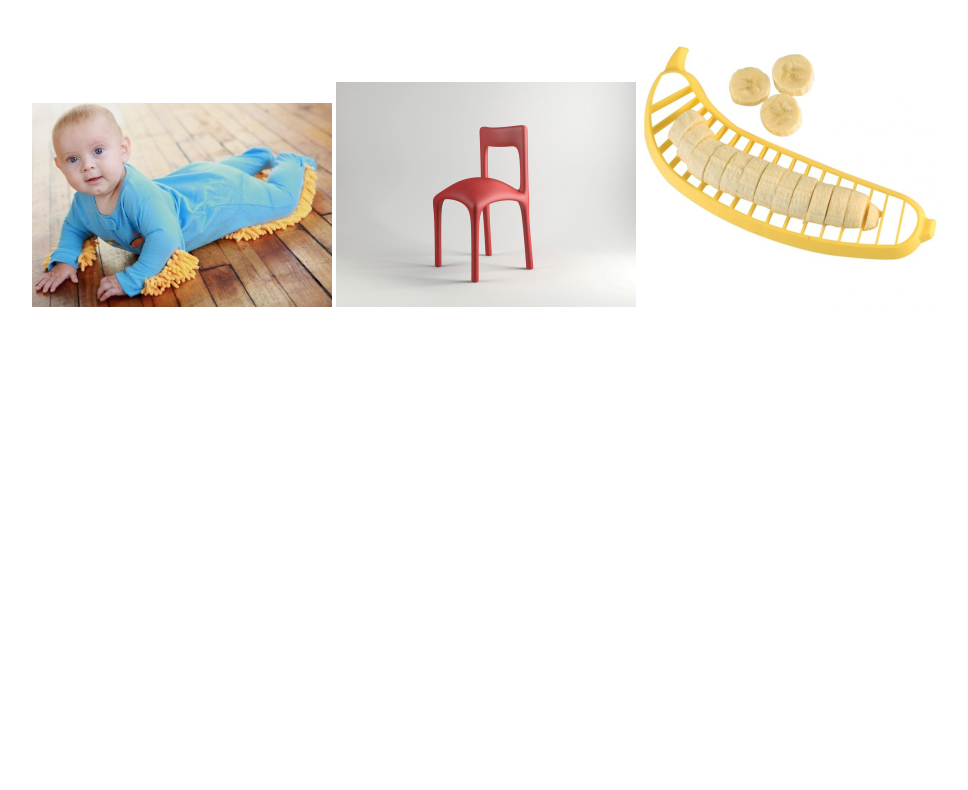
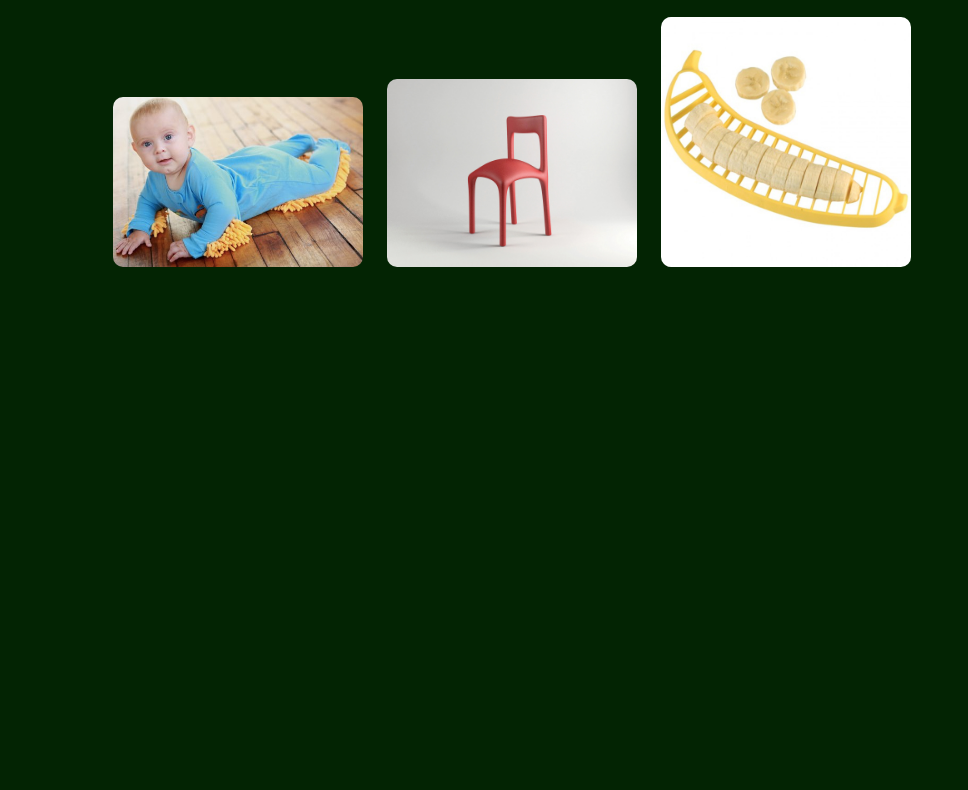
Before and after one commit to Ritzoosk/busmall, a plain HTML site: page index.html in a window 1280 px wide. Shown: the part 73-863 px from the top of the page, without its empty margins (96-1064 px from the left). Drawn offline with nearby package versions, Linux system fonts and the light colour scheme.

Commit message:
final tweaks and css

```diff
--- a/style.css
+++ b/style.css
@@ -2,9 +2,18 @@
 body{
   margin-left: 10%;
   margin-right: 10%;
+  background-color: rgb(3, 36, 3) ;
+
 }
+
+#img-container{
+  width: 960px;
+  text-align: center;
+
+}
+
 #img-container img{
-width: 300px;
+width: 250px;
 
 }
 button{
@@ -13,3 +22,9 @@ button{
 #results canvas {
 width: 800px;
 }
+
+#img-called1, #img-called2, #img-called3 {
+  border: black;
+  border-radius: 10px;
+  margin: 10px;
+}
```
